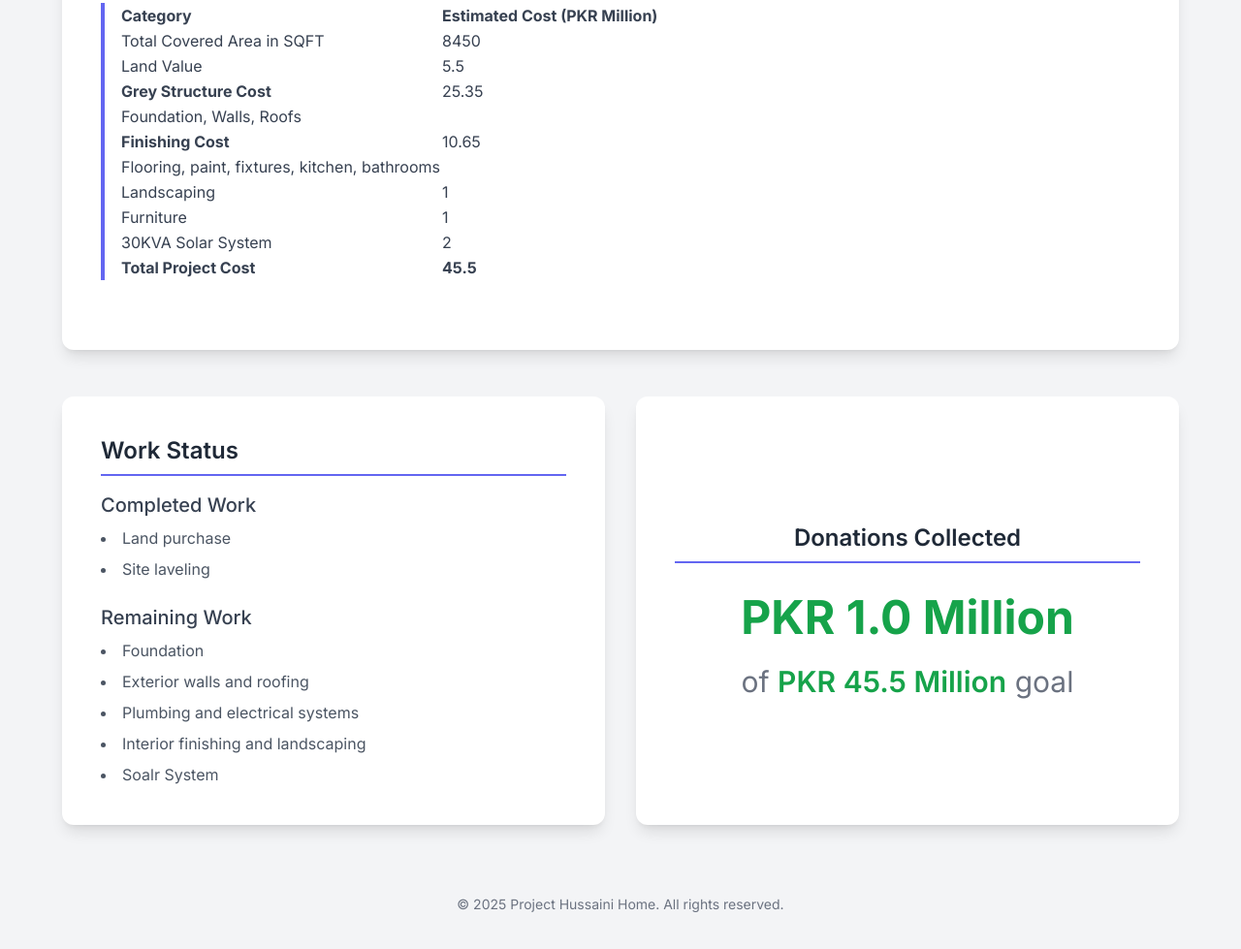
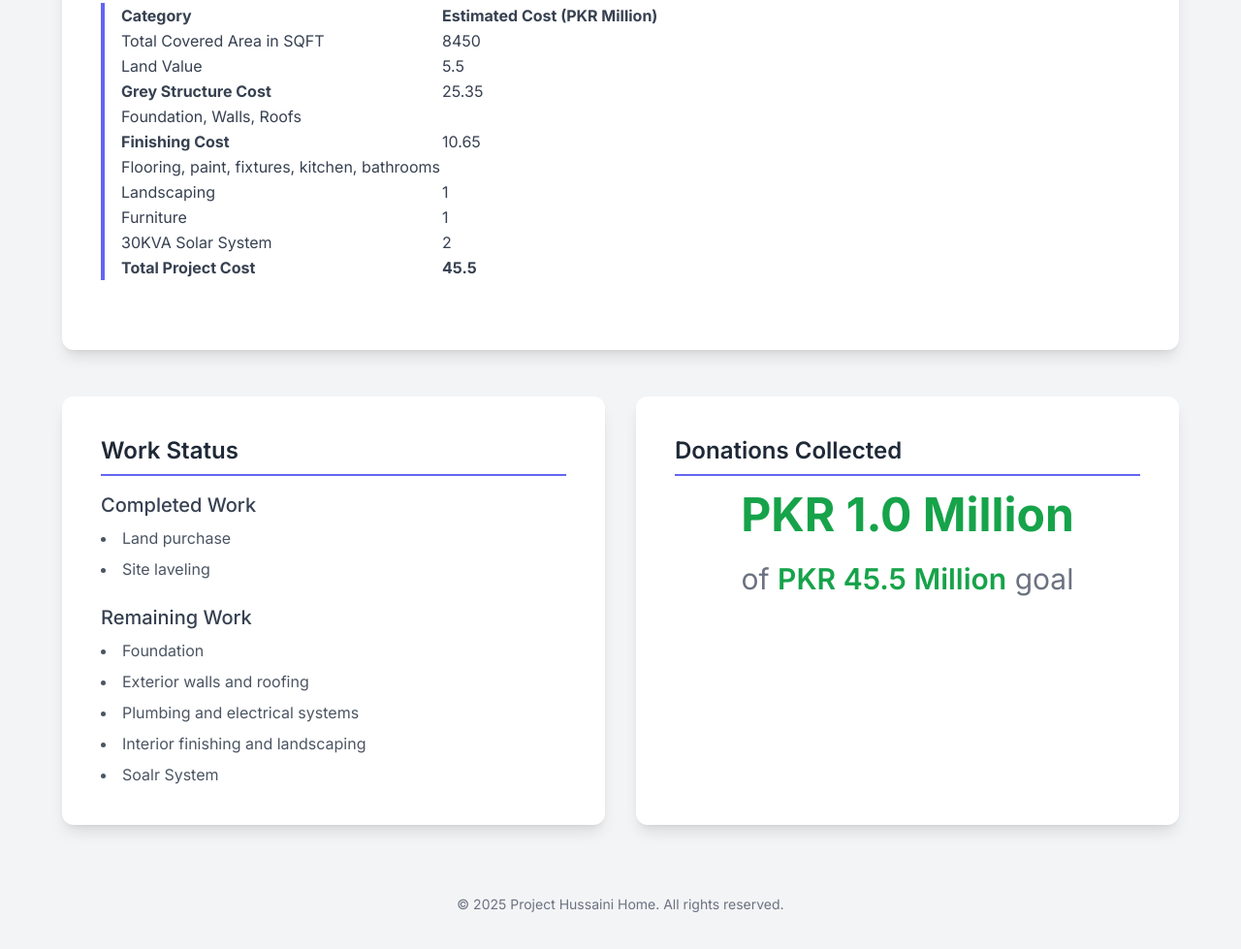
Before and after one commit to aleyrazaalebald/hussainihome, a plain HTML site: page index.html in a window 1280 px wide. Shown: the part 2850-3829 px from the top of the page at 97% size. Drawn offline with nearby package versions, Linux system fonts and the light colour scheme.

Commit message:
update donation block

```diff
--- a/index.html
+++ b/index.html
@@ -221,9 +221,9 @@
             </div>
 
             <!-- DONATION SECTION -->
-            <div class="bg-white p-6 md:p-10 rounded-xl shadow-lg flex flex-col justify-center items-center text-center">
-                <h2 class="text-2xl font-semibold text-gray-800 mb-4 border-b-2 border-indigo-500 pb-2 w-full">Donations Collected</h2>
-                <div class="mt-4">
+			<div class="bg-white p-6 md:p-10 rounded-xl shadow-lg">
+				<h2 class="text-2xl font-semibold text-gray-800 mb-4 border-b-2 border-indigo-500 pb-2">Donations Collected</h2>
+                <div class="mt-4 flex flex-col justify-center items-center text-center">
                     <!-- EDIT HERE: Update the amount collected and the goal -->
                     <p class="text-4xl md:text-5xl font-bold text-green-600">PKR 1.0 Million</p>
 					<br/>
```
